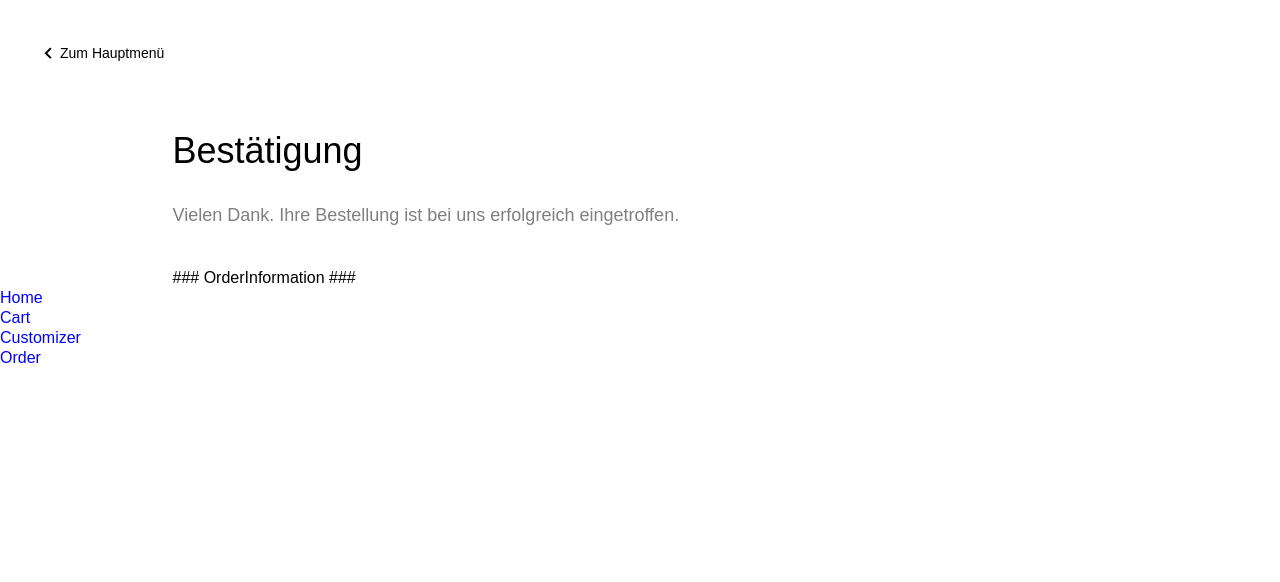
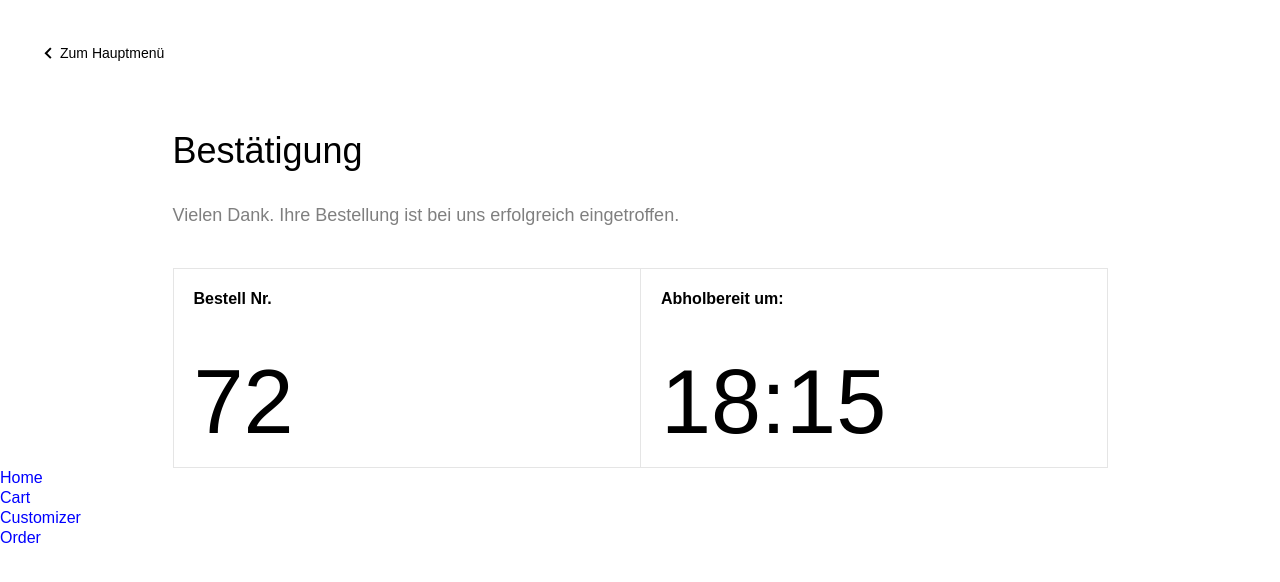
Before and after one commit to hakyzz/kreabab, a React app: page /order in a window 1280 px wide. Shown: the top 582 px of the page. Built offline with nearby package versions, Linux system fonts and the light colour scheme; a web font is replaced by a local one.

Commit message:
OderInformation component added

```diff
--- /dev/null
+++ b/src/components/OrderInformation/OrderInformation.js
@@ -0,0 +1,22 @@
+import React, { Component } from 'react';
+import './OrderInformation.css';
+
+class OrderInformation extends Component {
+
+    render() {
+        return (
+            <div className="order-information">
+                <div className="order-information__nr">
+                    <h4>Bestell Nr.</h4>
+                    <p><span className="order-nr">72</span></p>
+                </div>
+                <div className="order-information__time">
+                    <h4>Abholbereit um:</h4>
+                    <p><time className="order-time">18:15</time></p>
+                </div>
+            </div>
+        );
+    }
+}
+
+export default OrderInformation;
--- /dev/null
+++ b/src/components/OrderInformation/OrderInformation.scss
@@ -0,0 +1,52 @@
+.order-information {
+    display: flex;
+    justify-content: space-between;
+    border-top: 1px solid var(--border-light);
+    border-bottom: 1px solid var(--border-light);
+    height: 200px;
+
+    /* Tablet */
+    @media only screen and (max-width: 1024px) {
+        height: 175px;
+    }
+
+    /* Mobile */
+    @media only screen and (max-width: 768px) {
+        height: 125px;
+        // flex-direction: column;
+    }
+
+
+    .order-information__nr,
+    .order-information__time {
+        flex: 0 0 50%;
+        padding: 20px;
+        display: flex;
+        flex-direction: column;
+
+        p {
+            margin-top: auto;
+            font-size: 5.625rem; // 90px
+            line-height: 1.0;
+            color: var(--primary-text-color);
+
+            /* Tablet */
+            @media only screen and (max-width: 1024px) {
+            }
+
+            /* Mobile */
+            @media only screen and (max-width: 768px) {
+                font-size: 2.5rem; // 40px
+            }
+        }
+    }
+
+    .order-information__nr {
+        border-left: 1px solid var(--border-light);
+    }
+    .order-information__time {
+        border-left: 1px solid var(--border-light);
+        border-right: 1px solid var(--border-light);
+    }
+
+}
--- a/src/components/OrderViewSummery/OrderViewSummery.js
+++ b/src/components/OrderViewSummery/OrderViewSummery.js
@@ -1,5 +1,7 @@
 import React, { Component } from 'react';
 import './OrderViewSummery.css';
+
+import OrderInformation from '../../components/OrderInformation/OrderInformation';
 
 class OrderViewSummery extends Component {
 
@@ -11,7 +13,7 @@ class OrderViewSummery extends Component {
                     <p>Vielen Dank. Ihre Bestellung ist bei uns erfolgreich eingetroffen.</p>
                 </div>
                 <div className="order-view__information">
-                    ### OrderInformation ###
+                    <OrderInformation/>
                 </div>
             </div>
         );
```
